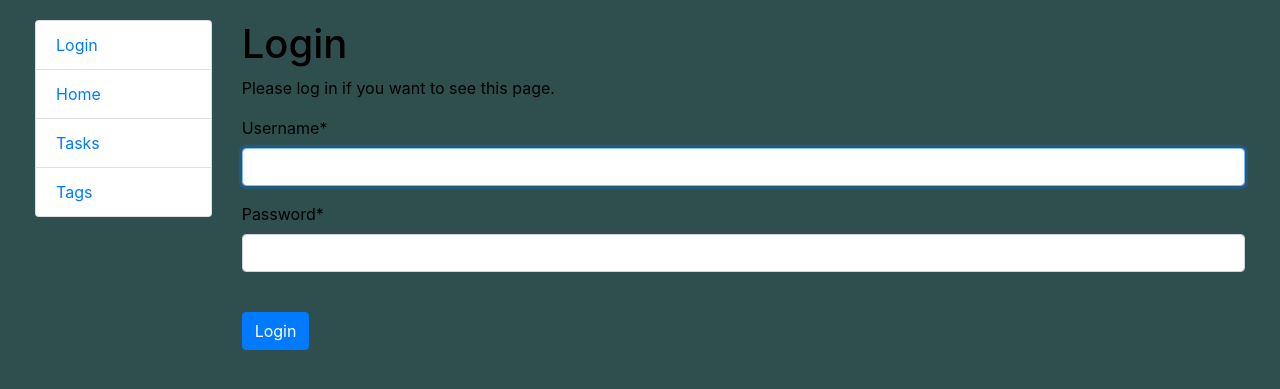
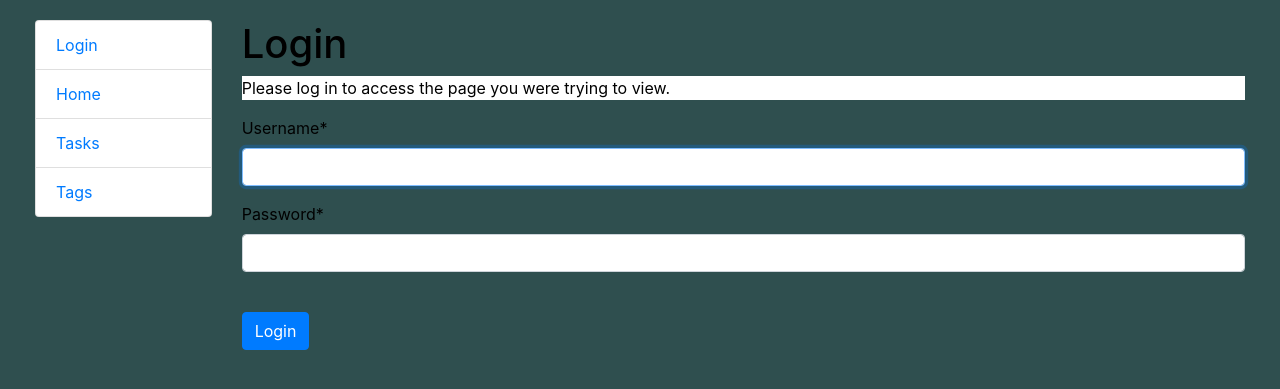
Before and after one commit to MatvijSafonov/py-todo-list, a Django app: page /accounts/login/?next=/ in a window 1280 px wide. Shown: the top 389 px of the page. Run offline with Django 4.2, Linux system fonts and the light colour scheme; some libraries are stand-ins or nearby versions.

Commit message:
solution ?

```diff
--- a/static/css/styles.css
+++ b/static/css/styles.css
@@ -12,3 +12,8 @@ body {
 #div_id_deadline div {
     display: flex;
 }
+
+p, li, td, th {
+    background-color:rgba(255, 255, 255, 1);
+    color: black;
+}
--- a/templates/registration/login.html
+++ b/templates/registration/login.html
@@ -1,16 +1,18 @@
 {% extends "base.html" %}
-{% load crispy_forms_filters %}
+{% load crispy_forms_tags %}
 
 {% block content %}
 
 {% if form.errors %}
-  <p>Your username or password didn't match. Please try again.</p>
+  <div class="alert alert-danger">
+    <strong>Error:</strong> Your username or password didn't match. Please try again.
+  </div>
 {% endif %}
 
 <h1>Login</h1>
 
 {% if next %}
-  <p>Please log in if you want to see this page.</p>
+  <p>Please log in to access the page you were trying to view.</p>
 {% endif %}
 
 <form method="post" action="{% url 'login' %}">
--- a/todo/views.py
+++ b/todo/views.py
@@ -1,7 +1,8 @@
+from django.contrib.auth import logout
 from django.contrib.auth.decorators import login_required
 from django.contrib.auth.mixins import LoginRequiredMixin
 from django.http import HttpResponseRedirect
-from django.shortcuts import render, get_object_or_404
+from django.shortcuts import render, get_object_or_404, redirect
 from django.urls import reverse_lazy
 from django.views import generic
 from todo.forms import TaskNameSearchForm, TaskForm, WorkerCreationForm
--- a/todo_settings/urls.py
+++ b/todo_settings/urls.py
@@ -1,4 +1,5 @@
 from django.contrib import admin
+from django.contrib.auth.views import LogoutView
 from django.urls import path, include
 from django.conf import settings
 from django.conf.urls.static import static
```
